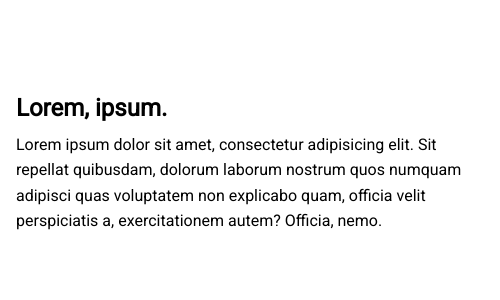
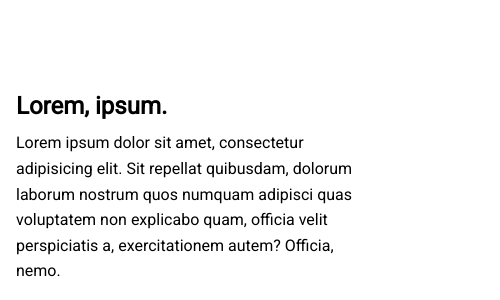
Before and after one commit to LoukrichiFouad97/Full-Page-Slider, a plain HTML site: page index.html in a window 390 px wide. Shown: the part 544-844 px from the top of the page, 500 px wide, since content can reach past the window. Drawn offline with Linux system fonts and the light colour scheme.

Commit message:
added responsiveness

```diff
--- a/css/style.css
+++ b/css/style.css
@@ -13,7 +13,8 @@ p {
 .slider {
 	position: relative;
 	width: 100vw;
-	height: 100vh;
+  height: 100vh;
+  overflow: hidden;
 }
 .slide {
 	width: 100%;
@@ -21,9 +22,9 @@ p {
 	position: absolute;
 	left: 0;
 	top: 0;
-	background: url("/img/1.jpg") no-repeat center center/cover;
+  background: url("/img/1.jpg") no-repeat center center/cover;
 	opacity: 0;
-	transition: all 1s ease-in-out;
+	transition: all 0.8s ease-in-out;
 }
 .slide:nth-of-type(2) {
 	background: url("/img/2.jpg") no-repeat center center/cover;
@@ -46,7 +47,7 @@ p {
 	position: absolute;
 	bottom: 50px;
 	left: -500px;
-	transition: all 1s ease-in-out;
+	transition: all 0.8s ease-in-out;
 }
 .slide.active .slide-content {
 	transform: translateX(500px);
@@ -84,3 +85,18 @@ p {
 .disabled {
   display: none;
 }
+
+/* Responsive */
+@media (max-width: 800px) {
+  /* Slider Content */
+.slider .slide-content {
+	width: 100%;
+  bottom: -200px;
+  left: 0;
+  right: 0;
+}
+.slide.active .slide-content {
+	transform: translate(0, -200px)
+}
+
+}
```
